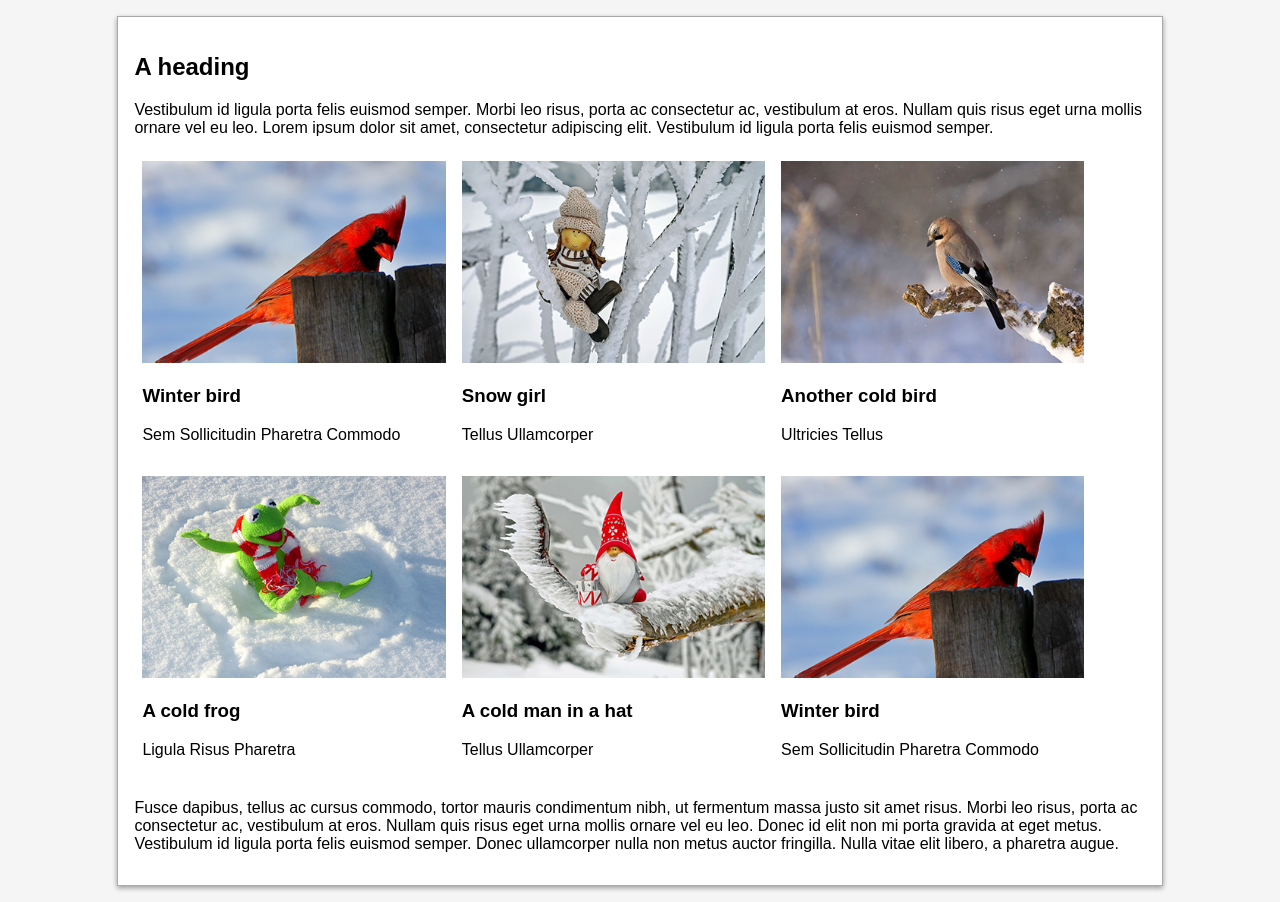
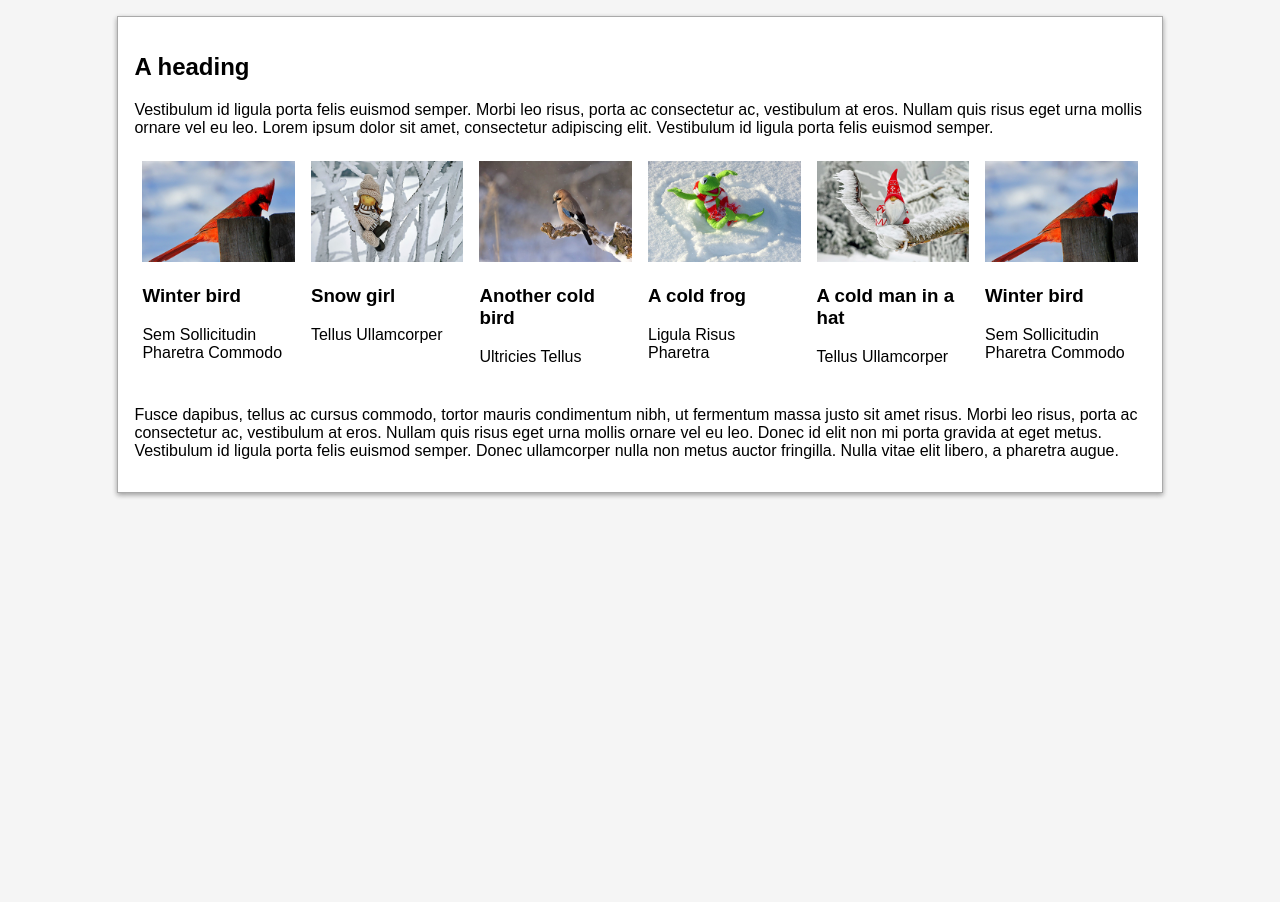
Before and after one commit to haddersbadders/flex_demo, a plain HTML site: page index.html in a window 1280 px wide. After the commit the page ends 800 px from the top, so only its background shows below. Drawn offline with Linux system fonts and the light colour scheme.

Commit message:
Update style.css

```diff
--- a/style.css
+++ b/style.css
@@ -15,11 +15,12 @@ article {
 
 .container {
   display: flex;
-  flex-wrap: wrap;
 }
+
 .item {
-  width: 30%;
+  flex-grow: 1;
   padding: 0.5em;
+  box-sizing: border-box;
 }
 
 .item img {
```
